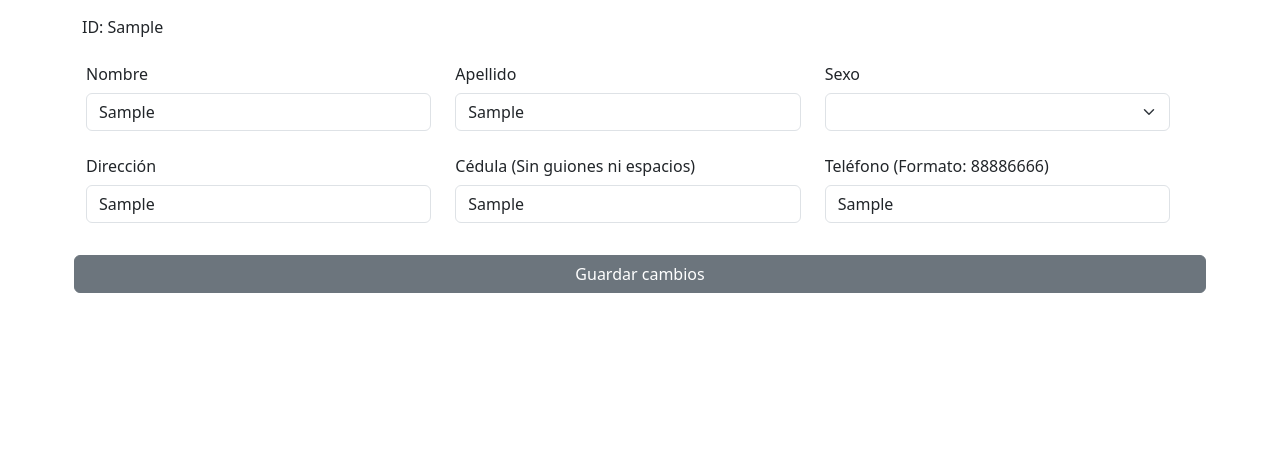
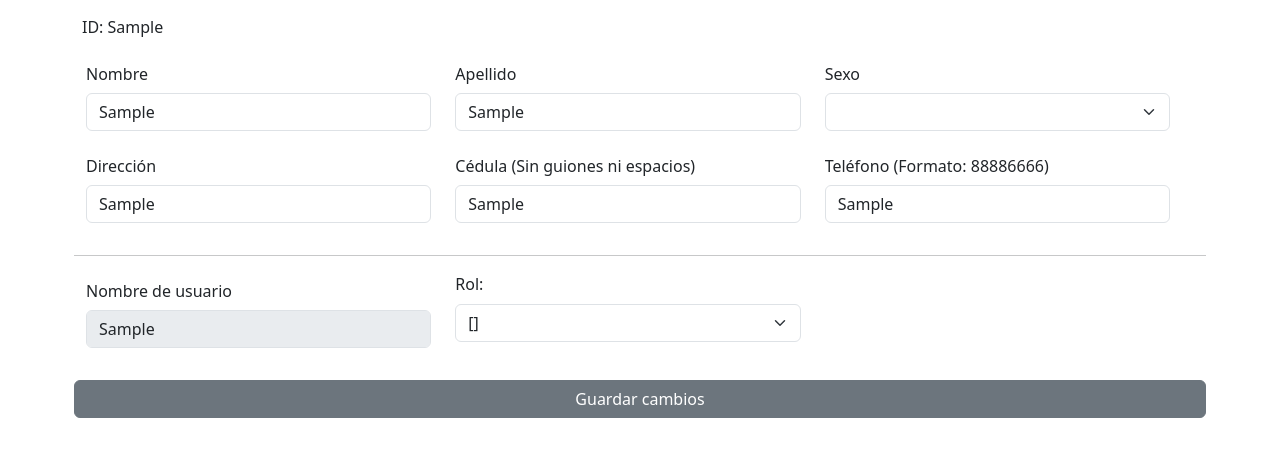
Before and after one commit to IsabellaDo5/EBP, a Django app: template AppBD/templates/editar_empleados.html in a window 1280 px wide. Shown: the part 177-634 px from the top of the page. Run offline with Django 3.2, Linux system fonts and the light colour scheme; the template is opened without the code that fills it: most values are stand-ins (such as "Sample title", 1, 10 or a date in 2020); lists and menus that the app fills with data are empty.

Commit message:
Ahora se puede editar la info de los empleados

```diff
--- a/AppBD/templates/add_empleados.html
+++ b/AppBD/templates/add_empleados.html
@@ -166,7 +166,7 @@ Editar registro
             var Tnombre = nombre.value;
             var Tapellido = apellido.value;
 
-            usuario.value = ""+Tapellido+"_"+Tnombre;
+            usuario.value = ""+Tapellido.charAt(0)+Tnombre;
         }
 
         function compararTexto() {
--- a/AppBD/templates/editar_empleados.html
+++ b/AppBD/templates/editar_empleados.html
@@ -10,34 +10,37 @@
 <form action="/empleado/{{x.0}}/" method="post" class="row g-3" style="margin-top: 2% !important;">
     <p>ID: {{x.0}}</p>
     {% csrf_token %}
+
     <!--PRIMERA FILA-->
     <div class="row">
         <!--NOMBRE-->
-        <div class="col-sm-4">
+        <div class="col-md-4">
             <div class="col-auto">
                 <label for="staticEmail2" class="visually-hidden">Nombre</label>
                 <input type="text" readonly class="form-control-plaintext" id="staticEmail2" value="Nombre">
             </div>
             <div class="col-auto">
                 <label for="inputPassword2" class="visually-hidden"></label>
-                <input type="text" name="nombre" class="form-control" id="inputPassword2" maxlength="25" required value="{{x.1}}" >
+                <input type="text" name="nombre" class="form-control" id="inputPassword2" maxlength="25" required
+                    value="{{x.1}}">
             </div>
         </div>
 
         <!--APELLIDO-->
-        <div class="col-sm-4">
+        <div class="col-md-4">
             <div class="col-auto">
                 <label for="staticEmail2" class="visually-hidden">Apellido</label>
                 <input type="text" readonly class="form-control-plaintext" id="staticEmail2" value="Apellido">
             </div>
             <div class="col-auto">
                 <label for="inputPassword2" class="visually-hidden"></label>
-                <input type="text" name="apellido" class="form-control" id="inputPassword2" maxlength="25" required value="{{x.2}}">
+                <input type="text" name="apellido" class="form-control" id="inputPassword2" maxlength="25" required
+                    value="{{x.2}}">
             </div>
         </div>
 
         <!--SEXO-->
-        <div class="col-sm-4">
+        <div class="col-md-4">
             <div class="col-auto">
                 <label for="staticEmail2" class="visually-hidden">Sexo</label>
                 <input type="text" readonly class="form-control-plaintext" id="staticEmail2" value="Sexo">
@@ -61,39 +64,73 @@
     <!--SEGUNDA FILA-->
     <div class="row">
         <!--Dirección-->
-            <div class="col-sm-4">
+        <div class="col-md-4">
             <div class="col-auto">
                 <label for="staticEmail2" class="visually-hidden">Dirección</label>
                 <input type="text" readonly class="form-control-plaintext" id="staticEmail2" value="Dirección">
             </div>
             <div class="col-auto">
                 <label for="inputPassword2" class="visually-hidden"></label>
-                    <input type="text" name="direccion" class="form-control" id="inputPassword2" maxlength="25" required value="{{x.3}}">
+                <input type="text" name="direccion" class="form-control" id="inputPassword2" maxlength="25" required
+                    value="{{x.3}}">
             </div>
         </div>
 
         <!--CEDULA-->
-            <div class="col-sm-4">
+        <div class="col-md-4">
             <div class="col-auto">
                 <label for="staticEmail2" class="visually-hidden">Cédula</label>
-                    <input type="text" readonly class="form-control-plaintext" id="staticEmail2" value="Cédula (Sin guiones ni espacios)">
+                <input type="text" readonly class="form-control-plaintext" id="staticEmail2"
+                    value="Cédula (Sin guiones ni espacios)">
             </div>
             <div class="col-auto">
                 <label for="inputPassword2" class="visually-hidden"></label>
-                    <input type="text" maxlength="14" name="cedula" class="form-control" id="inputPassword2" maxlength="25" required value="{{x.4}}">
+                <input type="text" maxlength="14" name="cedula" class="form-control" id="inputPassword2" maxlength="25"
+                    required value="{{x.4}}">
             </div>
         </div>
 
         <!--TELÉFONO-->
-            <div class="col-sm-4">
+        <div class="col-md-4">
             <div class="col-auto">
                 <label for="staticEmail2" class="visually-hidden">Teléfono </label>
-                    <input type="text" readonly class="form-control-plaintext" id="staticEmail2" value="Teléfono (Formato: 88886666)">
+                <input type="text" readonly class="form-control-plaintext" id="staticEmail2"
+                    value="Teléfono (Formato: 88886666)">
             </div>
             <div class="col-auto">
                 <label for="inputPassword2" class="visually-hidden"></label>
-                    <input type="text" maxlength = "8" name="telefono" class="form-control" id="inputPassword2" maxlength="25" required value="{{x.5}}">
+                <input type="text" maxlength="8" name="telefono" class="form-control" id="inputPassword2" maxlength="25"
+                    required value="{{x.5}}">
             </div>
+        </div>
+    </div>
+    <hr>
+    <!--TERCERA FILA-->
+    <div class="row">
+        <!--NOMBRE DE USUARIO-->
+        <div class="col-md-4">
+            <div class="col-auto">
+                <label for="staticEmail2" class="visually-hidden">Nombre de usuario</label>
+                <input type="text" readonly class="form-control-plaintext" id="staticEmail2" value="Nombre de usuario">
+            </div>
+            <div class="col-auto">
+                <input type="text" name="nombre_usuario" class="form-control" id="inputPassword2" maxlength="10" required
+                    value="{{x.10}}" disabled>
+            </div>
+        </div>
+
+        <!--tipoItem-->
+        <div class="col-md-4">
+            <label for="inputState" class="form-label">Rol:</label>
+            <select id="inputState" class="form-select" name="rol">
+                {% for y in catalogo_roles %}
+                    {% if x.9 == y.nombre %}
+                    <option selected value="{{y.nombre}}">{{y.nombre}}</option>
+                    {%else%}
+                    <option value="{{y.nombre}}">{{y.nombre}}</option>
+                    {% endif %}
+                {% endfor %}
+            </select>
         </div>
     </div>
     <button type="submit" class="btn btn-secondary">Guardar cambios</button>
--- a/AppBD/templates/index.html
+++ b/AppBD/templates/index.html
@@ -9,7 +9,7 @@
 
 <div class="container ">
   <div class="row">
-    <div class="col">
+    <div class="col-md">
       <div class="card">
         <div class="card-body">
           <h2>General</h2>
@@ -20,7 +20,7 @@
         </div>
       </div>
     </div>
-    <div class="col">
+    <div class="col-md">
       <div class="card">
         <div class="card-body">
           <h2>Órdenes</h2>
@@ -29,7 +29,7 @@
         </div>
       </div>
     </div>
-    <div class="col">
+    <div class="col-md">
       <div class="card">
         <div class="card-body">
           <h2>Alquiler</h2>
```
Also changed, not shown: AppBD/templates/add_inventario.html (+20 -17 lines), AppBD/templates/empleados.html (+16 -6 lines), AppBD/views.py (+13 -4 lines). Lines whose indentation alone changed are shown as unchanged.
